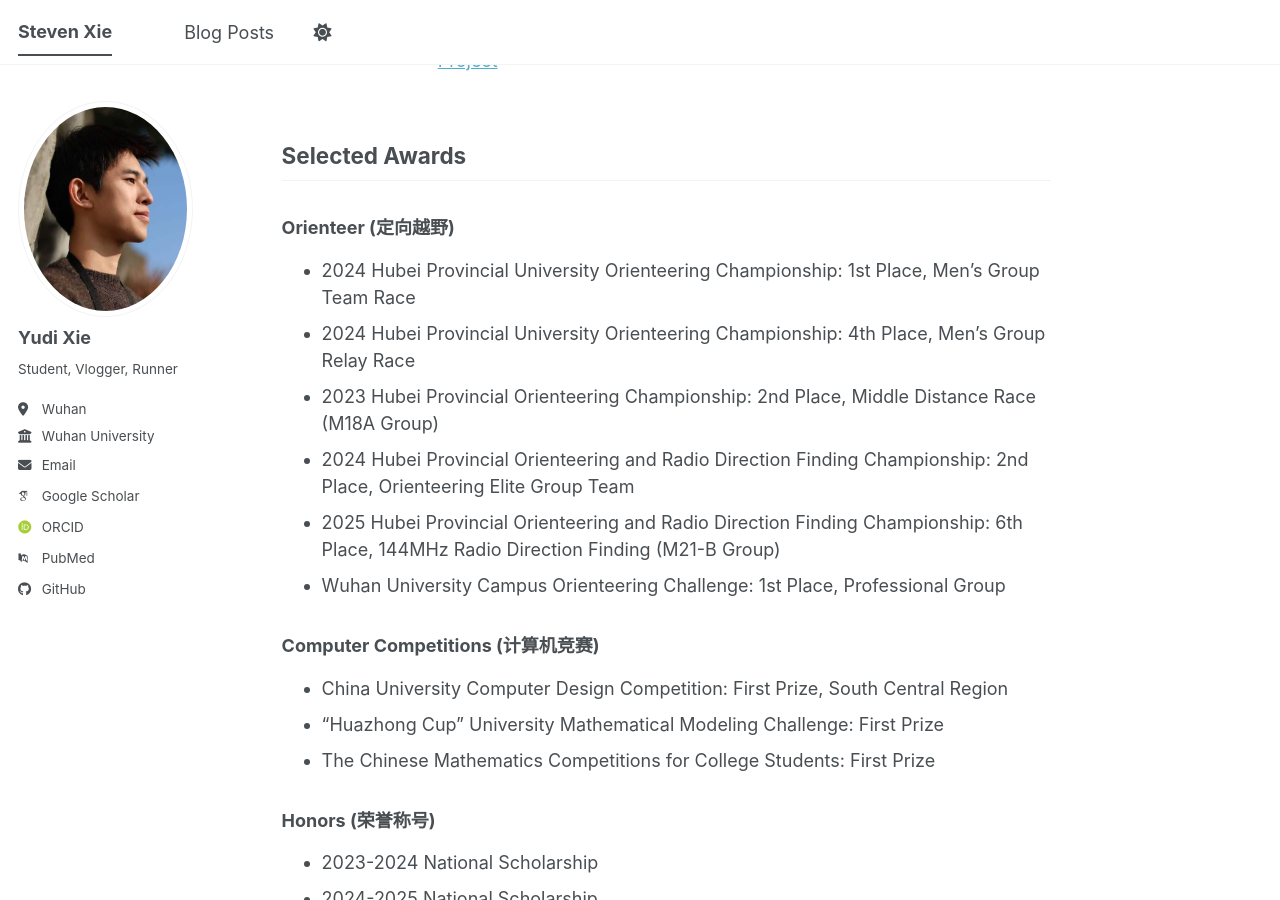
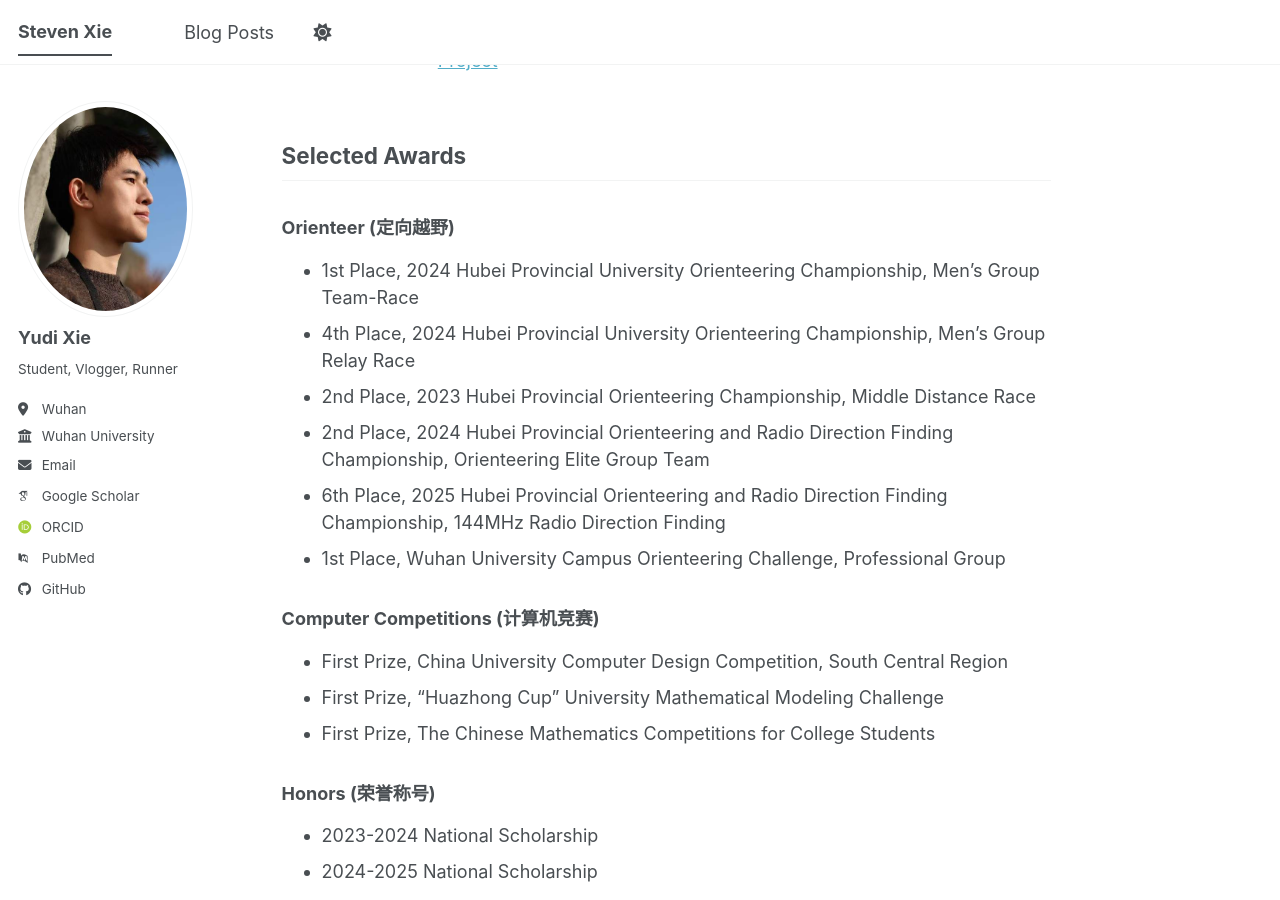
Before and after one commit to Dige945/Dige945.github.io, a Jekyll site: the page built from _pages/about.md, in a window 1280 px wide and 900 px high, scrolled down 639 px. Built offline with Jekyll 4.4.1, drawn with Linux system fonts in a browser that asks for light colours; some web fonts are replaced; a script bundle is joined from its source files by our own code; library files that are not in the unit come from our copies.

Commit message:
edit awards

```diff
--- a/_pages/about.md
+++ b/_pages/about.md
@@ -72,18 +72,18 @@ Hi, I am Yudi Xie (谢宇迪), a third-year undergraduate student in Software En
 
 ### Orienteer (定向越野)
 
-- 2024 Hubei Provincial University Orienteering Championship: 1st Place, Men's Group Team Race
-- 2024 Hubei Provincial University Orienteering Championship: 4th Place, Men's Group Relay Race
-- 2023 Hubei Provincial Orienteering Championship: 2nd Place, Middle Distance Race (M18A Group)
-- 2024 Hubei Provincial Orienteering and Radio Direction Finding Championship: 2nd Place, Orienteering Elite Group Team
-- 2025 Hubei Provincial Orienteering and Radio Direction Finding Championship: 6th Place, 144MHz Radio Direction Finding (M21-B Group)
-- Wuhan University Campus Orienteering Challenge: 1st Place, Professional Group
+- 1st Place, 2024 Hubei Provincial University Orienteering Championship, Men's Group Team-Race
+- 4th Place, 2024 Hubei Provincial University Orienteering Championship, Men's Group Relay Race
+- 2nd Place, 2023 Hubei Provincial Orienteering Championship, Middle Distance Race
+- 2nd Place, 2024 Hubei Provincial Orienteering and Radio Direction Finding Championship, Orienteering Elite Group Team
+- 6th Place, 2025 Hubei Provincial Orienteering and Radio Direction Finding Championship, 144MHz Radio Direction Finding
+- 1st Place, Wuhan University Campus Orienteering Challenge, Professional Group
 
 ### Computer Competitions (计算机竞赛)
 
-- China University Computer Design Competition: First Prize, South Central Region
-- "Huazhong Cup" University Mathematical Modeling Challenge: First Prize
--  The Chinese Mathematics Competitions for College Students: First Prize
+- First Prize, China University Computer Design Competition, South Central Region
+- First Prize, "Huazhong Cup" University Mathematical Modeling Challenge
+- First Prize, The Chinese Mathematics Competitions for College Students
 
 ### Honors (荣誉称号)
 
```
